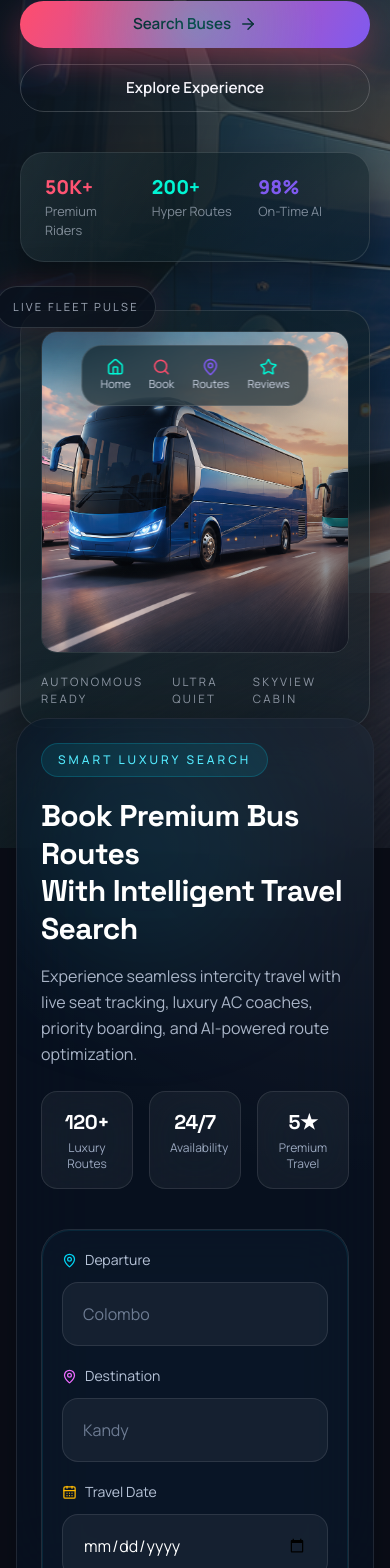
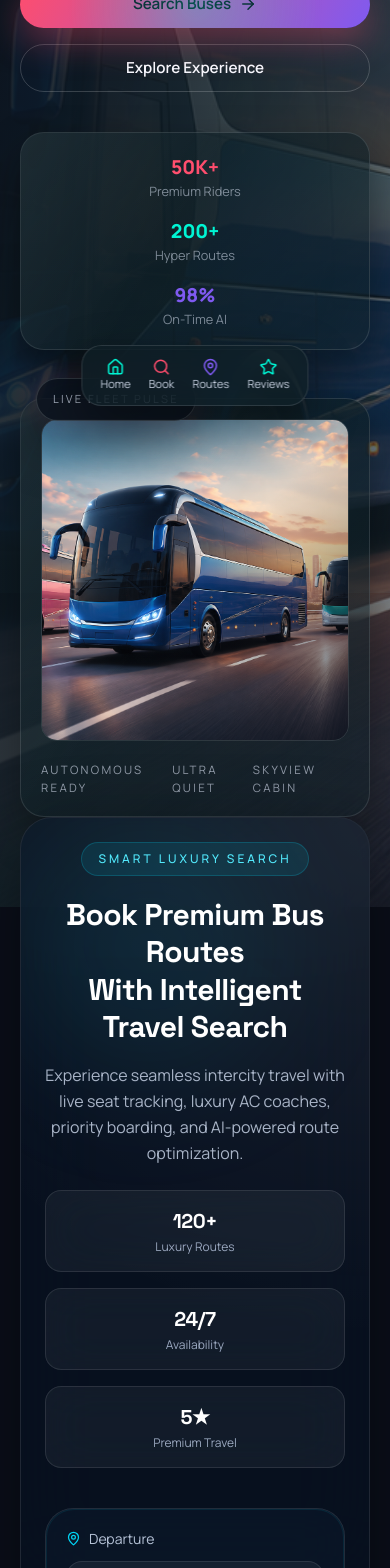
Before and after one commit to Dhivanujan/Bus-Booking, a React (Vite) app in the folder Frontend/: page / in a window 390 px wide. Shown: the part 420-1988 px from the top of the page. Built offline with nearby package versions, Linux system fonts and the light colour scheme.

Commit message:
refactor: enhance layout and responsiveness of components for improved user experience

```diff
--- a/Frontend/src/App.jsx
+++ b/Frontend/src/App.jsx
@@ -15,7 +15,7 @@ function App() {
       <div className="app-shell">
         <div className="highway-flow"></div>
         <div className="particle-field"></div>
-        <div className="app-content">
+        <div className="app-content pb-28 md:pb-0">
           <Navbar />
           <Hero />
           <SearchWidget />
--- a/Frontend/src/components/AppCTA.jsx
+++ b/Frontend/src/components/AppCTA.jsx
@@ -5,24 +5,24 @@ const AppCTA = () => {
     <section className="py-[80px] md:py-[110px]">
       <div className="container">
         <div className="glass-panel p-8 md:p-12 flex flex-col lg:flex-row items-center justify-between gap-10">
-          <div className="flex-1 max-w-lg">
+          <div className="flex-1 max-w-lg text-center lg:text-left mx-auto lg:mx-0">
             <span className="section-kicker"><Smartphone size={14} /> Get the App</span>
             <h2 className="section-title mt-4">Download LuxeBus</h2>
             <p className="section-subtitle mt-3 mb-8">
               Track your bus live, manage bookings on the go, and unlock app-only luxury upgrades.
             </p>
-            <div className="flex flex-col sm:flex-row gap-3">
-              <button className="glow-button">
+            <div className="flex flex-col sm:flex-row justify-center lg:justify-start gap-3">
+              <button className="glow-button w-full sm:w-auto">
                 App Store <ArrowRight size={16} />
               </button>
-              <button className="ghost-button">
+              <button className="ghost-button w-full sm:w-auto">
                 Google Play <ArrowRight size={16} />
               </button>
             </div>
           </div>
 
           {/* Phone mockup */}
-          <div className="relative shrink-0">
+          <div className="relative shrink-0 mx-auto lg:mx-0">
             <div className="w-[150px] h-[280px] rounded-[30px] border-2 border-white/20 bg-navy-mid/60 backdrop-blur-sm flex flex-col p-3 gap-2 shadow-[0_0_60px_rgba(255,77,109,0.25)]">
               <div className="h-2 w-12 rounded-full bg-sunset/70 self-center"></div>
               <div className="flex-1 rounded-xl bg-white/5 flex flex-col gap-2 p-2">
--- a/Frontend/src/components/Hero.jsx
+++ b/Frontend/src/components/Hero.jsx
@@ -7,14 +7,14 @@ const Hero = () => {
   };
 
   return (
-    <section id="hero" className="relative min-h-screen flex items-center overflow-hidden">
+    <section id="hero" className="relative min-h-[92vh] md:min-h-screen flex items-center overflow-hidden">
       <div className="absolute inset-0 hero-ambient"></div>
       <div className="absolute inset-0 z-0">
         <img src={heroImg} alt="Luxury buses on highway at sunset" className="w-full h-full object-cover object-center scale-[1.05] opacity-55" />
         <div className="absolute inset-0 bg-gradient-to-br from-[#0B0F1A]/95 via-[#0F2027]/70 to-transparent"></div>
       </div>
 
-      <div className="relative z-10 pt-[120px] pb-[120px] container">
+      <div className="relative z-10 pt-[100px] md:pt-[120px] pb-[90px] md:pb-[120px] container">
         <div className="grid lg:grid-cols-[1.1fr_0.9fr] gap-12 items-center">
           <div className="max-w-[640px] fade-up">
             <span className="section-kicker">Smart Mobility Terminal</span>
@@ -41,7 +41,7 @@ const Hero = () => {
               </a>
             </div>
 
-            <div className="glass-card px-6 py-5 grid grid-cols-3 gap-5 max-w-[520px]">
+            <div className="glass-card px-6 py-5 grid grid-cols-1 sm:grid-cols-3 gap-4 sm:gap-5 max-w-[520px] text-center sm:text-left">
               <div className="flex flex-col">
                 <span className="text-[1.2rem] font-extrabold text-sunset">50K+</span>
                 <span className="text-[0.8rem] text-[#C7D0E0]/60">Premium Riders</span>
@@ -57,7 +57,7 @@ const Hero = () => {
             </div>
           </div>
 
-          <div className="relative lg:justify-self-end w-full max-w-[520px] fade-up fade-up-d2">
+          <div className="relative w-full max-w-[520px] mx-auto lg:mx-0 lg:justify-self-end fade-up fade-up-d2">
             <div className="glass-card p-5">
               <div className="relative overflow-hidden rounded-2xl border border-white/10">
                 <img src={heroImg} alt="Luxury coach" className="w-full h-[320px] object-cover" />
@@ -69,7 +69,7 @@ const Hero = () => {
                 <span>Skyview Cabin</span>
               </div>
             </div>
-            <div className="absolute -top-6 -left-6 glass-panel px-4 py-3 text-[0.7rem] uppercase tracking-[0.2em] text-[#C7D0E0]/80">
+            <div className="absolute -top-5 left-4 lg:-top-6 lg:-left-6 glass-panel px-4 py-3 text-[0.7rem] uppercase tracking-[0.2em] text-[#C7D0E0]/80">
               Live Fleet Pulse
             </div>
           </div>
--- a/Frontend/src/components/SearchWidget.jsx
+++ b/Frontend/src/components/SearchWidget.jsx
@@ -4,9 +4,9 @@ const SearchWidget = () => {
   return (
     <section
       id="search"
-      className="relative z-20 -mt-[130px] pb-20 px-4"
+      className="relative z-20 -mt-[90px] sm:-mt-[110px] lg:-mt-[130px] pb-20"
     >
-      <div className="max-w-7xl mx-auto">
+      <div className="container">
         {/* Main Card */}
         <div className="relative overflow-hidden rounded-[32px] border border-white/10 bg-[#071120]/80 backdrop-blur-2xl shadow-[0_25px_80px_rgba(0,0,0,0.45)]">
 
@@ -21,7 +21,7 @@ const SearchWidget = () => {
 
             {/* Top Header */}
             <div className="flex flex-col lg:flex-row lg:items-center lg:justify-between gap-6 mb-10">
-              <div>
+              <div className="text-center lg:text-left">
                 <div className="inline-flex items-center gap-2 px-4 py-2 rounded-full border border-cyan-400/20 bg-cyan-400/10 text-cyan-300 text-xs tracking-[0.25em] uppercase font-medium">
                   Smart Luxury Search
                 </div>
@@ -38,7 +38,7 @@ const SearchWidget = () => {
               </div>
 
               {/* Floating Stats */}
-              <div className="grid grid-cols-3 gap-4">
+              <div className="grid grid-cols-1 sm:grid-cols-3 gap-4">
                 <div className="rounded-2xl border border-white/10 bg-white/5 px-5 py-4 text-center backdrop-blur-xl">
                   <h4 className="text-xl font-bold text-white">120+</h4>
                   <p className="text-xs text-[#9BA9C0] mt-1">Luxury Routes</p>
@@ -140,7 +140,7 @@ const SearchWidget = () => {
               <div className="mt-8 flex flex-col md:flex-row md:items-center md:justify-between gap-5">
 
                 {/* Features */}
-                <div className="flex flex-wrap items-center gap-3">
+                <div className="flex flex-wrap items-center justify-center md:justify-start gap-3">
                   {[
                     'Live Seats',
                     'Instant Booking',
@@ -157,7 +157,7 @@ const SearchWidget = () => {
                 </div>
 
                 {/* Button */}
-                <button className="group relative overflow-hidden h-[64px] px-8 rounded-2xl bg-gradient-to-r from-cyan-500 via-blue-500 to-fuchsia-500 text-white font-semibold shadow-[0_10px_40px_rgba(59,130,246,0.45)] transition-all duration-500 hover:scale-[1.03]">
+                <button className="group relative overflow-hidden h-[64px] w-full md:w-auto px-8 rounded-2xl bg-gradient-to-r from-cyan-500 via-blue-500 to-fuchsia-500 text-white font-semibold shadow-[0_10px_40px_rgba(59,130,246,0.45)] transition-all duration-500 hover:scale-[1.03]">
                   <span className="relative z-10 flex items-center gap-3">
                     <Search size={19} />
                     Search Luxury Buses
--- a/Frontend/src/components/Testimonials.jsx
+++ b/Frontend/src/components/Testimonials.jsx
@@ -31,9 +31,9 @@ const Testimonials = () => {
           <p className="section-subtitle mx-auto mt-3">Real reviews from passengers who experienced the LuxeBus difference.</p>
         </div>
 
-        <div className="grid grid-cols-1 md:grid-cols-3 gap-6">
+        <div className="grid grid-cols-1 sm:grid-cols-2 lg:grid-cols-3 gap-6">
           {reviews.map((r, i) => (
-            <div className="glass-card p-7 flex flex-col gap-5 hover:-translate-y-2 hover:shadow-[0_24px_60px_rgba(0,0,0,0.45)]" key={i}>
+            <div className="glass-card p-7 h-full flex flex-col gap-5 hover:-translate-y-2 hover:shadow-[0_24px_60px_rgba(0,0,0,0.45)]" key={i}>
               <Quote size={24} className="text-sunset/70" />
               <p className="text-[0.95rem] text-[#C7D0E0]/80 leading-relaxed flex-1">"{r.text}"</p>
               <div className="flex gap-1">
--- a/Frontend/src/index.css
+++ b/Frontend/src/index.css
@@ -52,9 +52,18 @@
   a {
     @apply no-underline text-inherit;
   }
+  section {
+    scroll-margin-top: 96px;
+  }
   ::selection {
     background: rgba(255, 77, 109, 0.35);
     color: #ffffff;
+  }
+}
+
+@media (min-width: 768px) {
+  section {
+    scroll-margin-top: 110px;
   }
 }
 
```
Also changed, not shown: Frontend/src/components/PopularRoutes.jsx (+7 -7 lines).
